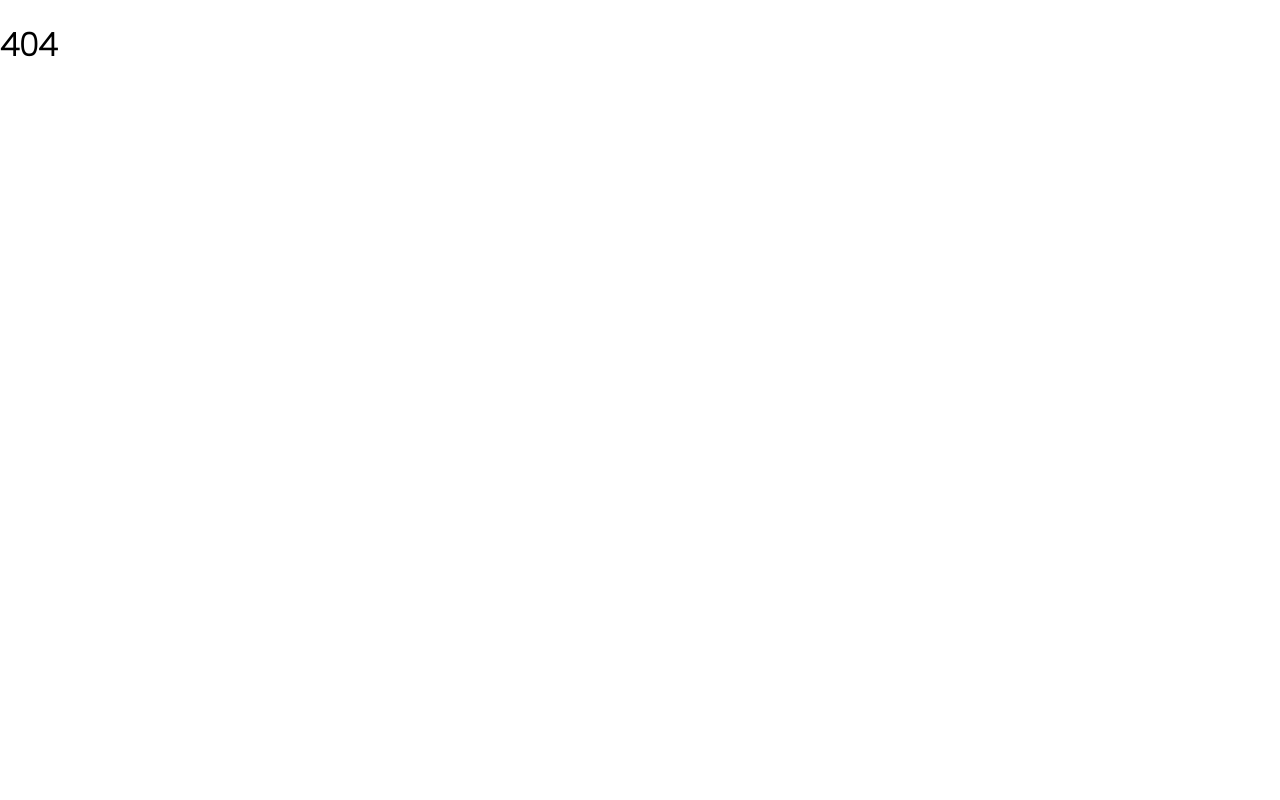
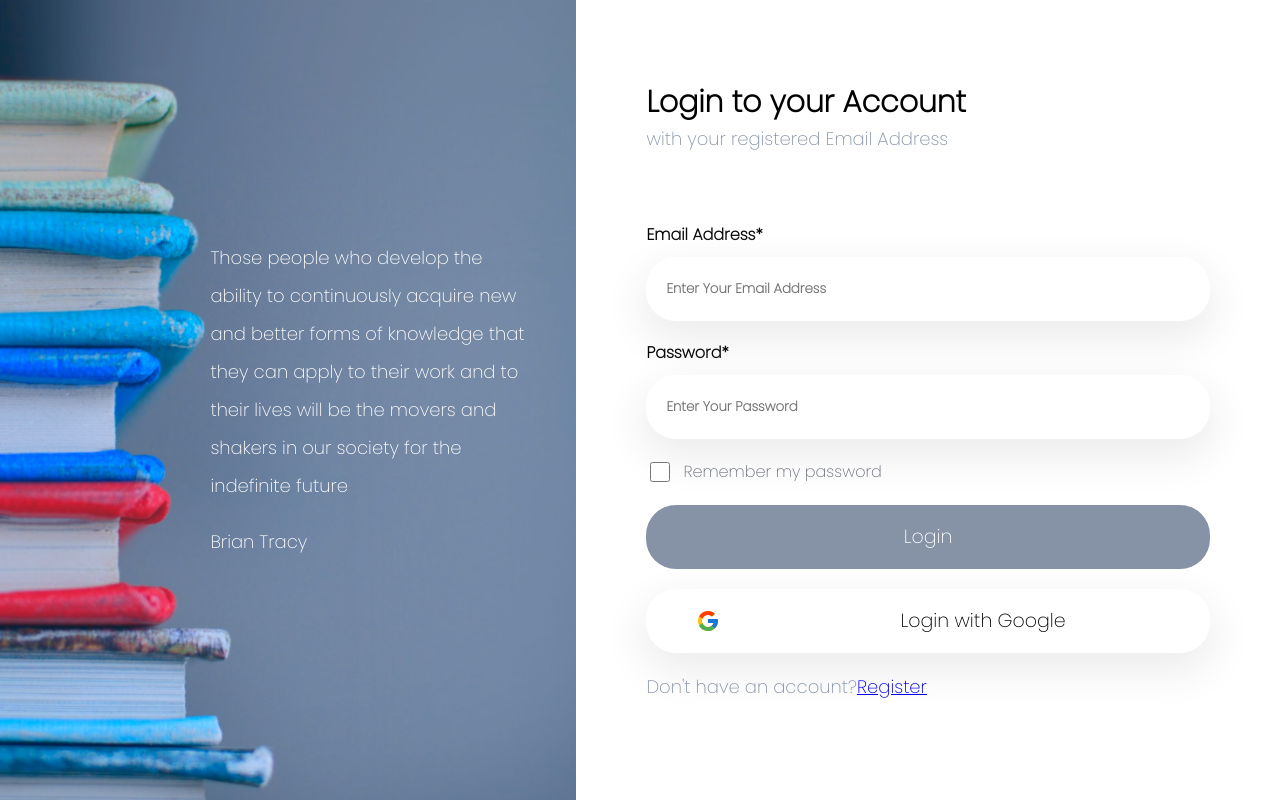
Before and after one commit to dossmedaziz/myquiz, a React (Create React App) app: page /auth/login in a window 1280 px wide. Built offline with nearby package versions, Linux system fonts and the light colour scheme.

Commit message:
(update) : change the route links

```diff
--- a/src/pages/auth/login/Login.jsx
+++ b/src/pages/auth/login/Login.jsx
@@ -56,7 +56,7 @@ function Login() {
             </div>
             <div className={styles.input__item}>
               <span className={styles.form__footer}>
-                Don't have an account? <Link to="/register">Register</Link>
+                Don't have an account? <Link to="/auth/register">Register</Link>
               </span>
             </div>
           </form>
--- a/src/pages/auth/register/Register.jsx
+++ b/src/pages/auth/register/Register.jsx
@@ -51,7 +51,7 @@ function Register() {
                         </div>
                         <div className={styles.input__item}>
               <span className={styles.form__footer}>
-               Already have an account? <Link to="/">Login</Link>
+               Already have an account? <Link to="/auth/login">Login</Link>
               </span>
                         </div>
                     </form>
```
Also changed, not shown: src/navigation/Router.jsx (+11 -6 lines).
